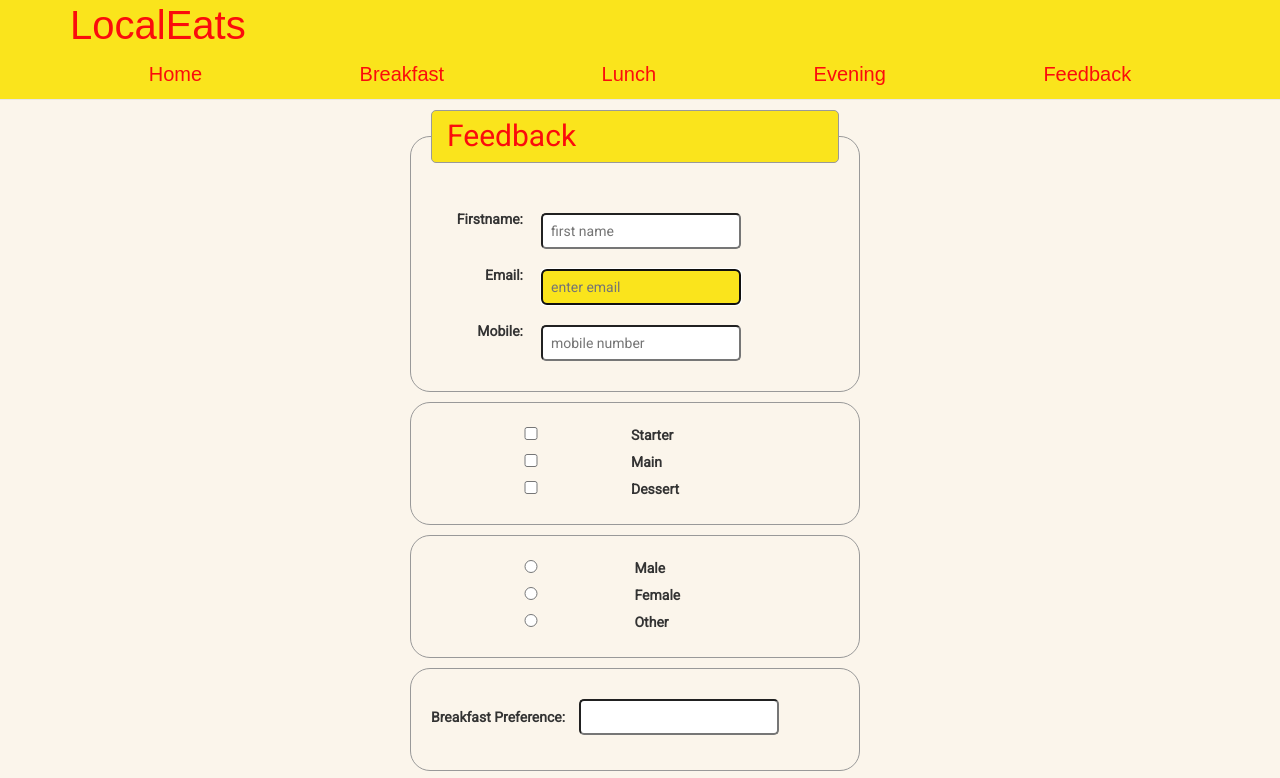
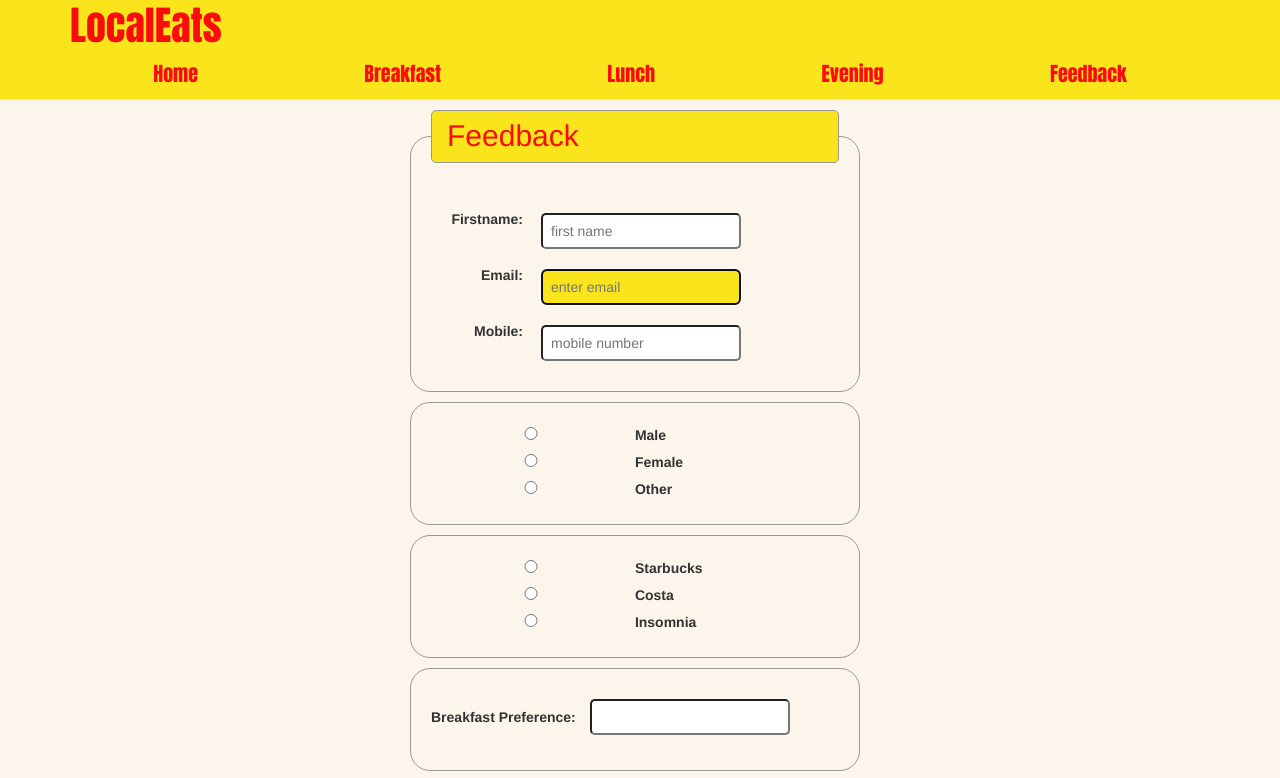
Before and after one commit to ColmHughes/project, a plain HTML site: page form.html in a window 1280 px wide. Shown: the top 778 px of the page. Drawn offline with nearby package versions, Linux system fonts and the light colour scheme.

Commit message:
update test

```diff
--- a/form.html
+++ b/form.html
@@ -4,22 +4,21 @@
       <title>Form</title>
       <link href='http://fonts.googleapis.com/css?family=Roboto' rel='stylesheet' type='text/css'>
 
-
+      <link href="https://fonts.googleapis.com/css?family=Anton" rel="stylesheet">
       <link rel="stylesheet" href="https://maxcdn.bootstrapcdn.com/bootstrap/3.3.7/css/bootstrap.min.css"
             type="text/css">
       <style type="text/css">
 
       body{
-         font-family: 'Roboto', sans-serif;
+
+
 
       }
          #container{
             width: 500px;
             margin: auto;
-
             padding: 20px;
-
-         }
+        }
 
          legend{
             font-size: 30px;
@@ -28,6 +27,7 @@
             border: 1px solid #999;
             padding: 4px 15px;
             color: #FB0C0C;
+
          }
 
          label.field{
@@ -36,6 +36,7 @@
             width: 100px;
             float: left;
             clear: both;
+
          }
          label{
              text-align: right;
@@ -91,7 +92,7 @@
       <nav class="navbar navbar-default navbar-fixed-top">    <!--navbar-fixed-top *now have to style with css to give padding-->
         <div class="container">
             <div class="navbar-header">
-                <a href="#" class="navbar-brand"
+                <a href="index.html" class="navbar-brand"
                 >LocalEats</a>
                 <button type="button" class="navbar-toggle collapsed" data-toggle="collapse" data-target="#myMenu">
                     <span class="icon-bar"></span>
@@ -132,11 +133,6 @@
 
                 </fieldset>
 
-                <fieldset>
-                    <label><input type="checkbox" name="menu" value="Starter">Starter</label>
-                    <label><input type="checkbox" name="menu" value="Main">Main</label>
-                    <label><input type="checkbox" name="menu" value="Dessert">Dessert</label>
-                </fieldset>
 
                 <fieldset>
                     <label><input type="radio" name="gender" value="male"> Male</label>
@@ -144,7 +140,11 @@
                     <label><input type="radio" name="gender" value="other"> Other</label>
                 </fieldset>
 
-
+                <fieldset>
+                    <label><input type="radio" name="coffee" value="starbucks"> Starbucks</label>
+                    <label><input type="radio" name="coffee" value="costa"> Costa</label>
+                    <label><input type="radio" name="coffee" value="insominia"> Insomnia</label>
+                </fieldset>
 
                 <fieldset>
                     <label>Breakfast Preference:
@@ -179,6 +179,10 @@
                     </label>
                 </fieldset>
 
+
+
+
+
                 <label for="label" class="field">
                    </label><input id="label" type="submit" name="label" value="submit"/>
 
```
Also changed, not shown: breakfast.html (+1 -1 lines), evening.html (+1 -1 lines), index.html (+1 -1 lines), lunch.html (+2 -2 lines), 1 other file.
